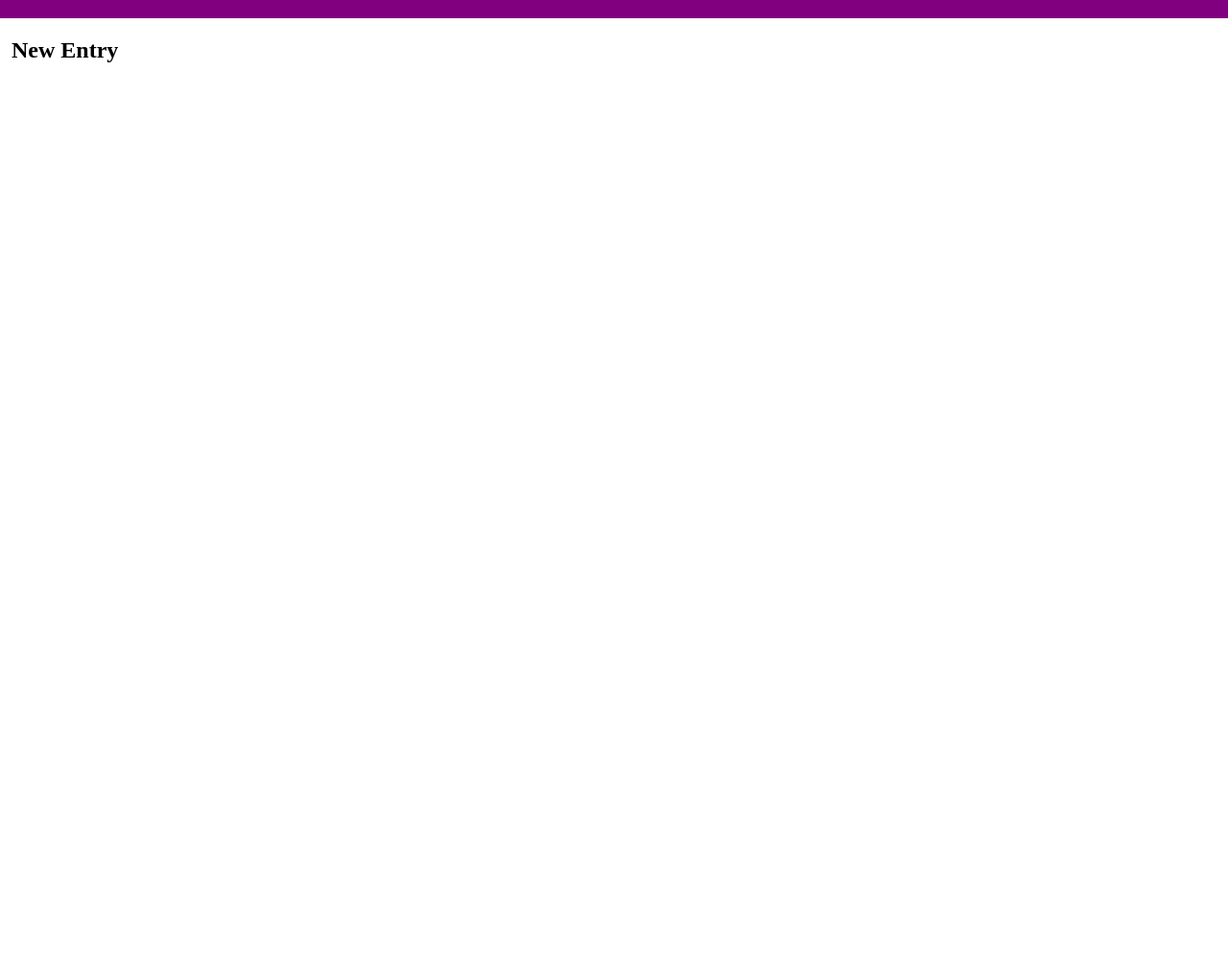
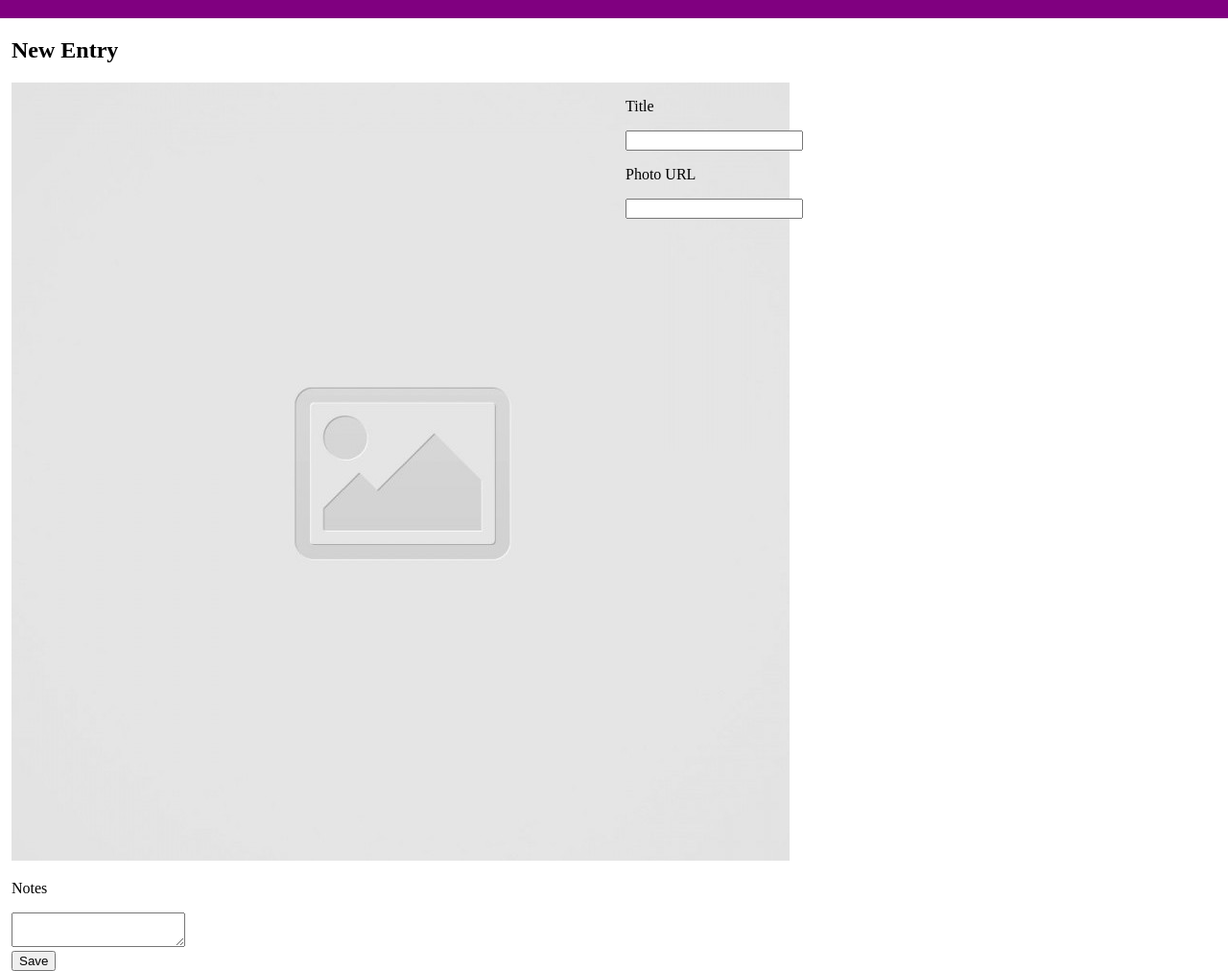
Before and after one commit to rjbae/code-journal, a website: page index.html in a window 1280 px wide. Shown: the part 61-1073 px from the top of the page at 96% size. Before the commit the page ends 800 px from the top, so only its background shows below. Drawn offline with Linux system fonts and the light colour scheme; a web font is replaced by a local one.

Commit message:
Added a form for creating a journal entry to the data-view:entry form.

```diff
--- a/index.html
+++ b/index.html
@@ -29,6 +29,32 @@
       <h2>New Entry</h2>
     </div>
   </div>
+  <div data-view="entry-form">
+    <form>
+      <div class="row">
+        <div class="column-half">
+          <input type="image" id="image" alt="placeholder image" src="images/placeholder-image-square.jpg">
+        </div>
+        <div class="column-half">
+          <p><label for="title">Title</label></p>
+          <input type="text" id="title">
+          <p><label for="photourl">Photo URL</label></p>
+          <input type="text" id="photourl">
+        </div>
+      </div>
+      <div class="row">
+        <div class="column-full">
+          <p><label for="notes">Notes</label></p>
+          <textarea name="notes"></textarea>
+        </div>
+      </div>
+      <div class="row">
+        <div class="column-full">
+          <input type="button" id="save-button" value="Save">
+        </div>
+      </div>
+    </form>
+  </div>
   <main>
   </main>
   <script src="js/data.js"></script>
```
